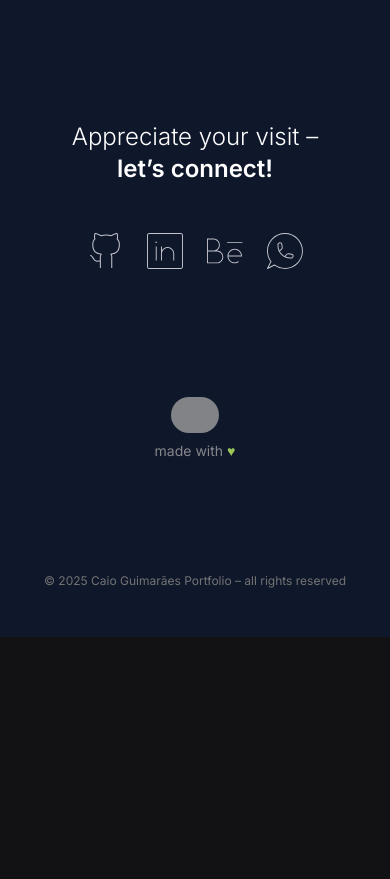
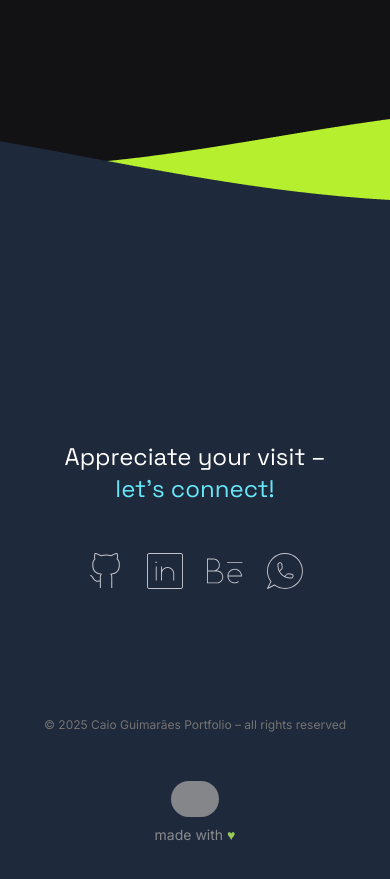
Before and after one commit to caio-guimaraes-web/portfolio-2025, a Next.js app: page / in a window 390 px wide. Shown: the part 5000-5879 px from the top of the page. Before the commit the page ends 5637 px from the top, so only its background shows below. Built offline with nearby package versions, Linux system fonts and the light colour scheme; grey boxes are pictures that could not be loaded.

Commit message:
Visual Structure - Footer - wave5 animation and visual fixes

```diff
--- a/package.json
+++ b/package.json
@@ -13,6 +13,7 @@
     "@radix-ui/react-tooltip": "^1.2.8",
     "class-variance-authority": "^0.7.1",
     "clsx": "^2.1.1",
+    "gsap": "^3.14.2",
     "lucide-react": "^0.554.0",
     "next": "16.0.1",
     "react": "19.2.0",
--- a/src/app/components/Footer/footerContent/FooterCopyright.tsx
+++ b/src/app/components/Footer/footerContent/FooterCopyright.tsx
@@ -1,6 +1,6 @@
 export function FooterCopyright() {
   return (
-    <div className="mt-16 text-center text-xs text-neutral-500">
+    <div className="text-center text-xs text-neutral-500">
       © 2025 Caio Guimarães Portfolio – all rights reserved
     </div>
   )
--- a/src/app/components/Footer/footerContent/FooterSection.tsx
+++ b/src/app/components/Footer/footerContent/FooterSection.tsx
@@ -8,21 +8,22 @@ import { FooterCopyright } from './FooterCopyright'
 
 export function FooterSection() {
   return (
-    <footer className="relative w-full bg-slate-900 overflow-hidden pt-32 pb-12">
-      {/* Waves / visual layer (static for now) */}
+    <footer className="relative w-full overflow-hidden">
+      {/* Waves visual layer */}
       <FooterWaves />
 
-      {/* Main content */}
-      <div className="relative z-10 flex flex-col items-center text-center px-6 gap-12 mb-32">
+      {/* Real footer content */}
+      <section className="relative z-10 bg-slate-800 pt-32 pb-12">
+        <div className="flex flex-col items-center text-center px-6 gap-12 mb-32">
           <FooterTitle />
           <FooterSocialLinks />
         </div>
 
-      {/* footer signatures */}
-      <div className="relative z-10 flex flex-col-reverse sm:flex-row sm:justify-between px-6 gap-12">
+        <div className="flex flex-col sm:flex-row sm:justify-between px-6 gap-12">
           <FooterCopyright />
           <FooterSignature />
         </div>
+      </section>
     </footer>
   )
 }
--- a/src/app/components/Footer/footerContent/FooterTitle.tsx
+++ b/src/app/components/Footer/footerContent/FooterTitle.tsx
@@ -1,8 +1,8 @@
 export function FooterTitle() {
   return (
-    <h2 className="text-white text-2xl md:text-3xl font-light">
+    <h2 className="text-white text-2xl md:text-3xl font-space">
       Appreciate your visit – <br />
-      <span className="font-semibold">let’s connect!</span>
+      <span className="text-cyan-300">let’s connect!</span>
     </h2>
   )
 }
--- a/src/app/components/Footer/footerWaves/FooterWaves.tsx
+++ b/src/app/components/Footer/footerWaves/FooterWaves.tsx
@@ -1,22 +1,15 @@
+import dynamic from 'next/dynamic'
+import './waves.css'
+
+const WaveLayer = dynamic(() => import('./WaveLayer.client'), {
+  ssr: false,
+  loading: () => <div className="wave-placeholder" />,
+})
+
 export function FooterWaves() {
   return (
-    <div
-      className="
-        absolute top-0 left-0 w-full
-        pointer-events-none
-        overflow-hidden
-      "
-    >
-      {/*
-        Visual waves placeholder
-
-        This component will later receive:
-        - SVG layers
-        - GSAP or CSS-based animation
-        - Continuous loop effect (water surface)
-
-        For now, structure only.
-      */}
+    <div className="waves-wrapper">
+      <WaveLayer />
     </div>
   )
 }
--- /dev/null
+++ b/src/app/components/Footer/footerWaves/WaveLayer.client.tsx
@@ -0,0 +1,92 @@
+'use client'
+
+import { useEffect, useRef } from 'react'
+
+export default function WaveLayer() {
+  const canvasRef = useRef<HTMLCanvasElement | null>(null)
+
+  useEffect(() => {
+    const canvas = canvasRef.current
+    if (!canvas) return
+
+    const ctx = canvas.getContext('2d')
+    if (!ctx) return
+
+    let animationFrameId: number
+    let time = 0
+
+    const resize = () => {
+      canvas.width = canvas.offsetWidth
+      canvas.height = canvas.offsetHeight
+    }
+
+    resize()
+    window.addEventListener('resize', resize)
+
+    const waves = [
+      /* {
+        amplitude: 30,
+        wavelength: 180,
+        speed: 0.02,
+        color: 'rgba(53,238,223,1)',
+      }, */
+      {
+        amplitude: 30,
+        wavelength: 180,
+        speed: 0.02,
+        color: 'rgba(182,239,46,1)',
+      },
+      {
+        amplitude: 45,
+        wavelength: 240,
+        speed: 0.015,
+        color: 'rgba(30,41,59,1)',
+      },
+    ]
+
+    function drawWave(wave: any, offsetY: number) {
+      ctx.beginPath()
+      ctx.moveTo(0, canvas.height)
+
+      for (let x = 0; x <= canvas.width; x++) {
+        const y =
+          Math.sin(x / wave.wavelength + time * wave.speed) * wave.amplitude +
+          offsetY
+        ctx.lineTo(x, y)
+      }
+
+      ctx.lineTo(canvas.width, canvas.height)
+      ctx.closePath()
+      ctx.fillStyle = wave.color
+      ctx.fill()
+    }
+
+    function animate() {
+      ctx.clearRect(0, 0, canvas.width, canvas.height)
+
+      const baseY = canvas.height * 0.45
+
+      waves.forEach((wave, index) => {
+        drawWave(wave, baseY + index * 20)
+      })
+
+      time += 1
+      animationFrameId = requestAnimationFrame(animate)
+    }
+
+    animate()
+
+    return () => {
+      cancelAnimationFrame(animationFrameId)
+      window.removeEventListener('resize', resize)
+    }
+  }, [])
+
+  return (
+    <canvas
+      ref={canvasRef}
+      className="absolute inset-0 w-full h-full"
+      aria-hidden
+    />
+  )
+}
--- a/src/app/components/Footer/footerWaves/WaveLayer.tsx
+++ /dev/null
@@ -1,11 +0,0 @@
-/*
-  This component will represent a single wave layer.
-
-  Planned responsibilities:
-  - Receive SVG
-  - Control color
-  - Control animation speed / offset
-*/
-export function WaveLayer() {
-  return null
-}
--- a/src/app/components/Footer/footerWaves/waves.constants.ts
+++ /dev/null
@@ -1,9 +0,0 @@
-/*
-  Future constants for waves animation:
-
-  - durations
-  - offsets
-  - easing
-  - colors
-*/
-export const WAVES_CONFIG = {}
--- /dev/null
+++ b/src/app/components/Footer/footerWaves/waves.css
@@ -0,0 +1,19 @@
+.waves-wrapper {
+  position: relative;
+  width: 100%;
+  height: 320px;
+  overflow: hidden;
+  background: transparent;
+}
+
+.waves-canvas {
+  position: absolute;
+  inset: 0;
+  width: 100%;
+  height: 100%;
+}
+
+.wave-placeholder {
+  width: 100%;
+  height: 100%;
+}
```
Also changed, not shown: cspell.json (+14 -1 lines), 1 other file (tests, documents, lock files or other folders). Lines whose indentation alone changed are shown as unchanged.
